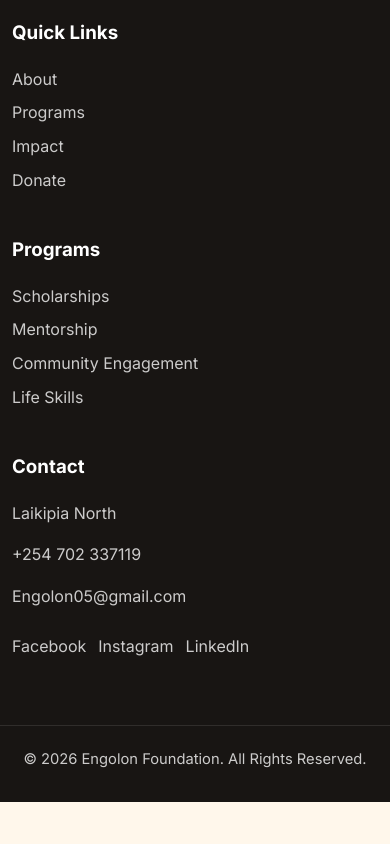
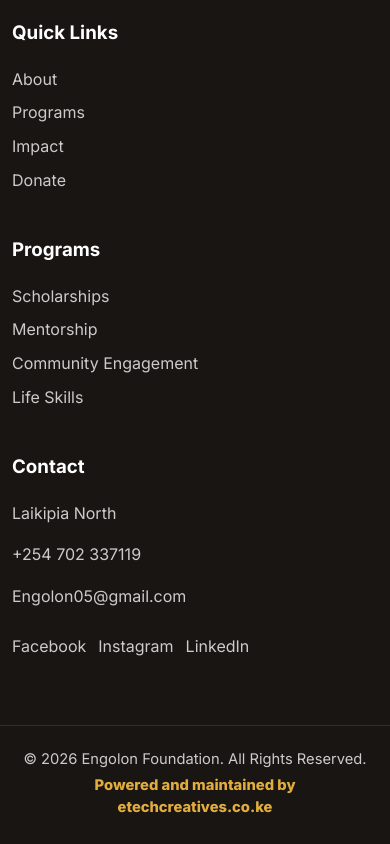
Before and after one commit to EdwardSalonikMosieny/Engolonfoundation, a website: page index.html in a window 390 px wide. Shown: the part 11156-12000 px from the top of the page. Before the commit the page ends 11958 px from the top, so only its background shows below. Drawn offline with nearby package versions, Linux system fonts and the light colour scheme.

Commit message:
Revert "Remove Etech Creatives site references"
This reverts commit 9e6d28333f2fc6a5fa8283a5f21de3a36e62ce40.

```diff
--- a/css/style.css
+++ b/css/style.css
@@ -1094,6 +1094,17 @@ h2 {
   margin: 4px 0;
 }
 
+.footer-credit {
+  color: var(--nav-gold);
+  font-weight: 800;
+  overflow-wrap: anywhere;
+}
+
+.footer-credit a {
+  display: inline;
+  margin: 0;
+}
+
 .reveal {
   opacity: 0;
   transform: translateY(20px);
@@ -1437,6 +1448,10 @@ h2 {
     line-height: 1.5;
   }
 
+  .footer-credit {
+    display: block;
+    margin-top: 8px;
+  }
 }
 
 @media (max-width: 380px) {
--- a/index.html
+++ b/index.html
@@ -419,6 +419,7 @@
     </div>
     <div class="footer-bottom">
       <p>&copy; 2026 Engolon Foundation. All Rights Reserved.</p>
+      <p class="footer-credit">Powered and maintained by <a href="https://etechcreatives.co.ke/" target="_blank" rel="noopener noreferrer">etechcreatives.co.ke</a></p>
     </div>
   </footer>
 
```
